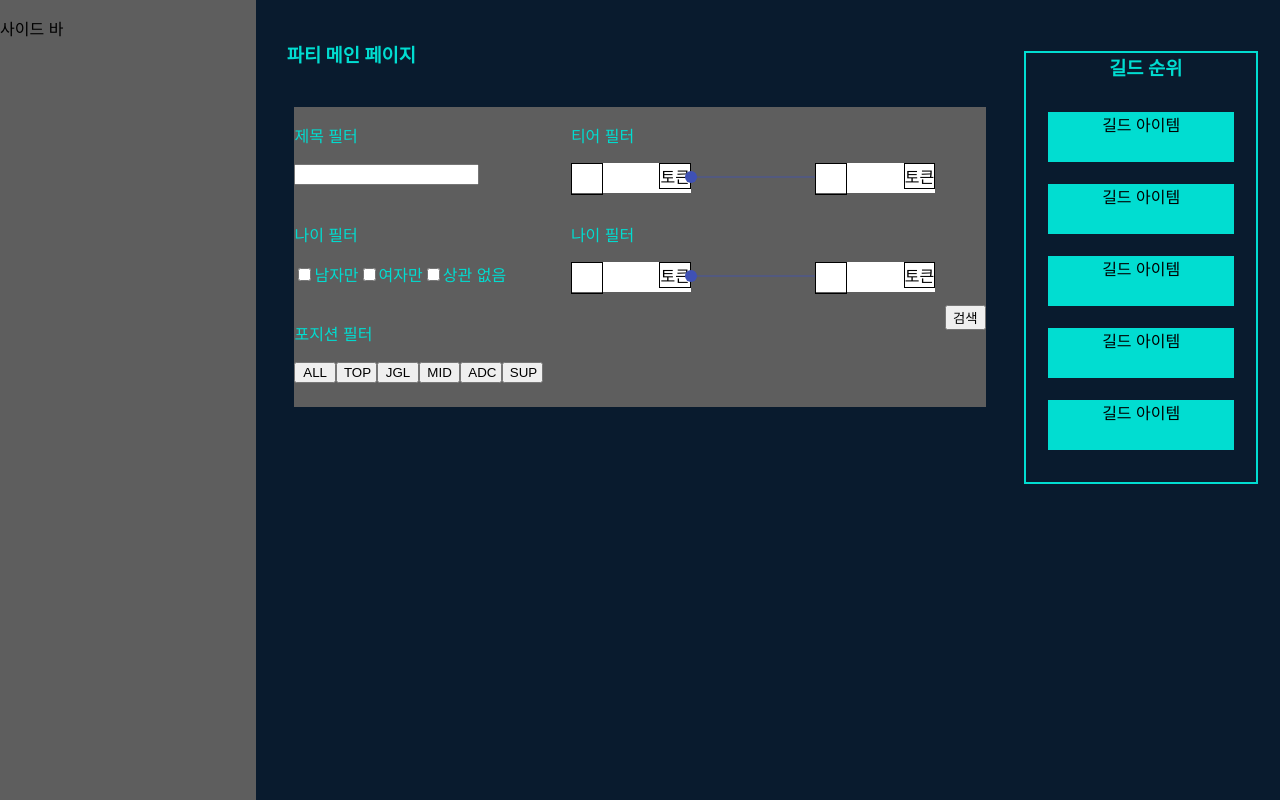
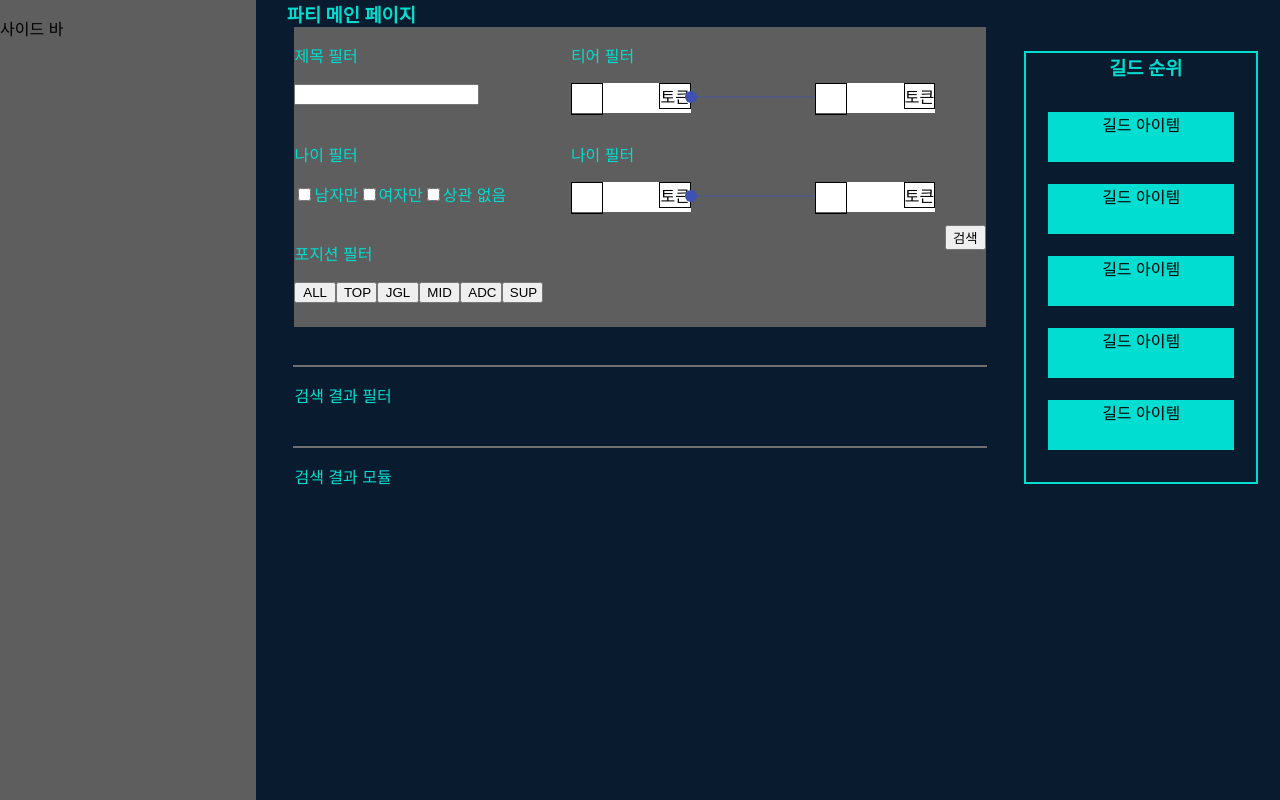
Before and after one commit to acepilot0620/carryMe2021, a React (Create React App) app in the folder front/: page /party in a window 1280 px wide. Shown: the top 800 px of the page. Built offline with nearby package versions, Linux system fonts and the light colour scheme.

Commit message:
Components for Search page
+ 검색 결과 필터 모듈
+ 검색 결과 모듈

```diff
--- a/front/src/Design/Party/PagePartyMain.js
+++ b/front/src/Design/Party/PagePartyMain.js
@@ -1,6 +1,6 @@
 import React, { Component } from 'react';
 import './Styles.css';
-import {SearchModule} from '.';
+import {SearchModule, SearchFilterModule, SearchResultModule} from '.';
 
 class PagePartyMain extends Component {
     render() {
@@ -8,6 +8,10 @@ class PagePartyMain extends Component {
             <div
                 className="pagePartyMain">
                 <SearchModule></SearchModule>
+                <hr className = "lineDivide"></hr>
+                <SearchFilterModule></SearchFilterModule>
+                <hr className = "lineDivide"></hr>
+                <SearchResultModule></SearchResultModule>
             </div>
         );
     }
--- /dev/null
+++ b/front/src/Design/Party/SearchFilterModule.js
@@ -0,0 +1,15 @@
+import React, { Component } from 'react';
+import './Styles.css';
+
+class SearchFilterModule extends Component {
+    render() {
+        return (
+            <div
+                className = "searchFilterModule">
+                <p>검색 결과 필터</p>
+            </div>
+        );
+    }
+}
+
+export default SearchFilterModule;
--- /dev/null
+++ b/front/src/Design/Party/SearchResultModule.js
@@ -0,0 +1,15 @@
+import React, { Component } from 'react';
+import './Styles.css';
+
+class SearchResultModule extends Component {
+    render() {
+        return (
+            <div
+                className = "searchResultModule">
+                <p>검색 결과 모듈</p>
+            </div>
+        );
+    }
+}
+
+export default SearchResultModule;
--- a/front/src/Design/Party/Styles.css
+++ b/front/src/Design/Party/Styles.css
@@ -1,19 +1,32 @@
-.divTop30 {
-    position: relative;
-    width: 100%;
-    height: 400px;
-}
 .hSection {
     position: relative;
-    top: 40px;
-    height: 120px;
+    margin-top: 5%;
+}
+.lineDivide {
+    position: relative;
+    margin-top: 5%;
+    border: 1px solid #707070;
+    width: 90%;
 }
 .pagePartyMain {
     color: #01DDD1;
 }
+.searchFilterModule {
+    position: relative;
+    margin-left: auto;
+    margin-right: auto;
+    width: 90%;
+    align-content: left;
+}
+.searchResultModule {
+    position: relative;
+    margin-left: auto;
+    margin-right: auto;
+    width: 90%;
+    align-content: left;
+}
 .searchModule {
     position: relative;
-    top: 80px;
     margin: 0 auto;
     width: 90%;
     height: 300px;
--- a/front/src/Design/Party/index.js
+++ b/front/src/Design/Party/index.js
@@ -1,3 +1,5 @@
 export {default as PagePartyMain} from './PagePartyMain';
 export {default as SearchModule} from './SearchModule';
 export {default as Token01} from './Token01';
+export {default as SearchFilterModule} from './SearchFilterModule';
+export {default as SearchResultModule} from './SearchResultModule';
```
